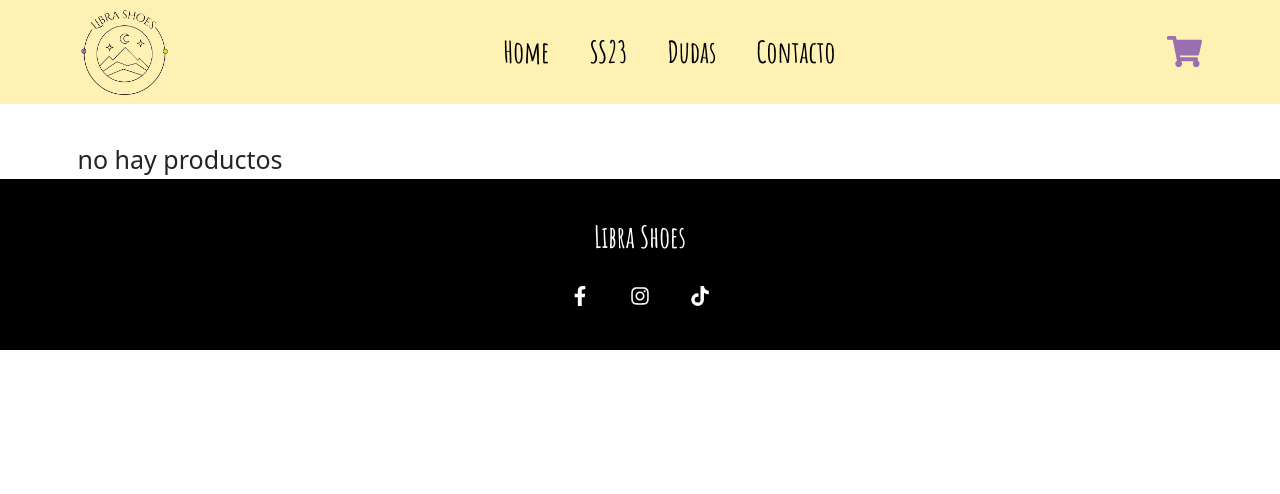
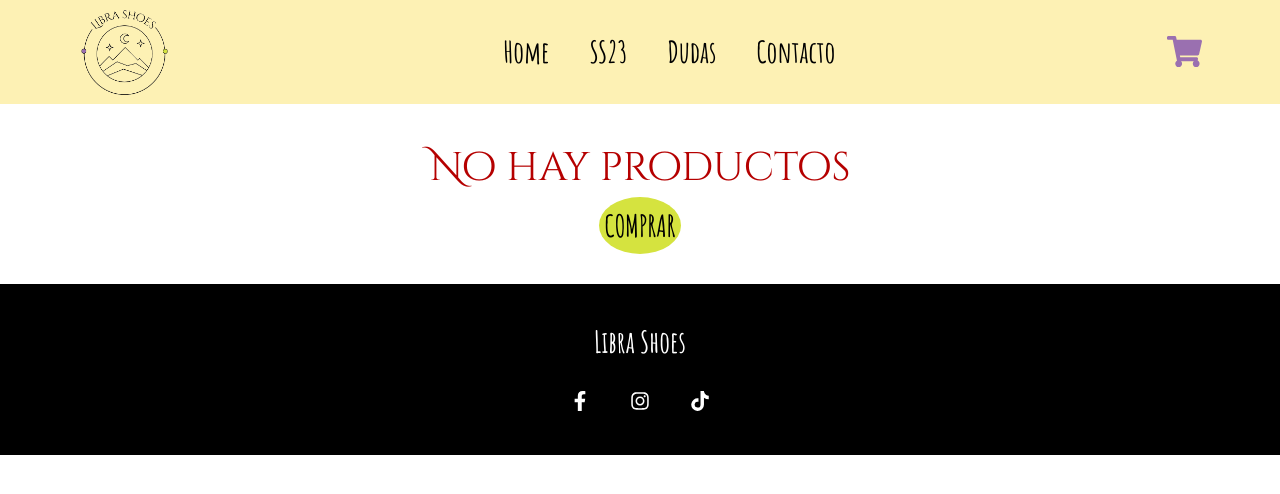
Before and after one commit to fdenevi/ReactJs_proyecto-final, a React (Vite) app: page /carrito in a window 1280 px wide. Shown: the top 494 px of the page. Built offline with nearby package versions, Linux system fonts and the light colour scheme.

Commit message:
componente no prods y estilos

```diff
--- /dev/null
+++ b/src/components/NoProds/NoProds.css
@@ -0,0 +1,43 @@
+#noProds{
+    display: flex;
+    flex-direction: column;
+    align-items: center;
+    padding-bottom: 3em;
+}
+
+.titleNoProduct{
+    text-align: center;
+    color: #b50000;
+    font-family: 'Cinzel Decorative', cursive;
+}
+
+.btnComprar{
+    font-family: 'Amatic SC', cursive;
+    border-radius: 50%;
+    font-size: 3em;
+    background-color: #d5e33f;
+    color: black;
+    text-decoration: none;
+    padding: 0.2em;
+}
+.btnComprar:hover{
+    background-color: #9a70b0;
+    color: black;
+}
+.btnComprar:active{
+    background-color: rgb(253, 241, 180);
+    color: black;
+}
+
+
+@media (max-width: 894px) {
+    .titleNoProduct{
+        font-size: 3em;
+    }
+}
+
+@media (min-width: 895px) {
+    .titleNoProduct{
+        font-size: 4em;
+    }
+}
--- /dev/null
+++ b/src/components/NoProds/NoProds.jsx
@@ -0,0 +1,14 @@
+import { Link } from "react-router-dom"
+import './NoProds.css'
+
+
+const NoProds = () => {
+  return (
+    <div id="noProds">
+        <h1 className="titleNoProduct">No hay productos</h1>
+        <Link to="/home" className="btnComprar">COMPRAR</Link>
+    </div>
+  )
+}
+
+export default NoProds
--- a/src/container/CartContainer/CartContainer.jsx
+++ b/src/container/CartContainer/CartContainer.jsx
@@ -2,6 +2,7 @@ import { useCartContext } from "../../context/CartContext"
 import Footer from "../../components/Footer/Footer"
 import './CartContainer.css'
 import ItemCart from "../../components/ItemCart/ItemCart"
+import NoProds from "../../components/NoProds/NoProds"
 
 
 const CartContainer = () => {
@@ -26,7 +27,7 @@ const CartContainer = () => {
             <p>El total de su compra es de ${precioTotal()}</p>
             <button onClick={vaciarCarrito}>vaciar carrito</button>
           </div>
-        : <h1>no hay productos</h1>
+        : <NoProds />
         }
 
       </div>
```
